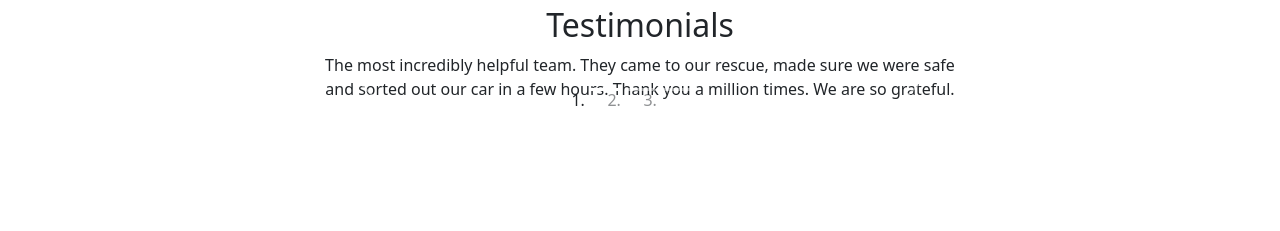
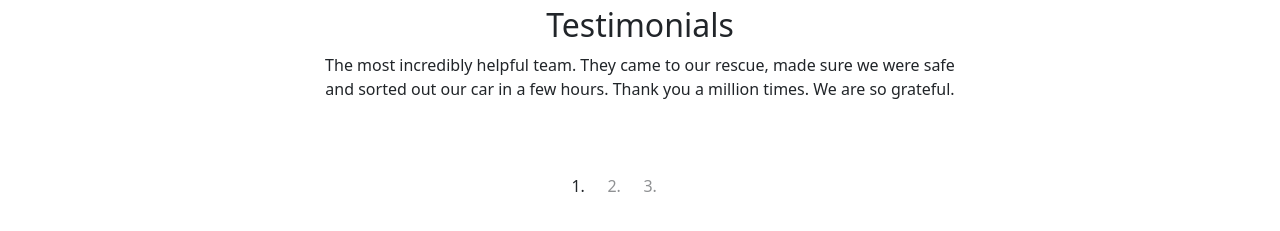
Before and after one commit to Luvuyotafeni/Garage-Front-end, a React (Create React App) app: page / in a window 1280 px wide. Shown: the part 2132-2363 px from the top of the page. Before the commit the page ends 2249 px from the top, so only its background shows below. Built offline with nearby package versions, Linux system fonts and the light colour scheme.

Commit message:
carousel fully funtional

```diff
--- a/src/Components/Home/Home.css
+++ b/src/Components/Home/Home.css
@@ -44,3 +44,9 @@
     margin-left: 20px;
     width: 100%;
 }
+
+.carousel {
+    width: 500px;
+    height: 150px;
+    margin: 0 auto 100px auto; /* Center the carousel horizontally */
+}
--- a/src/Components/Home/Home.jsx
+++ b/src/Components/Home/Home.jsx
@@ -2,6 +2,7 @@ import React from 'react'
 import './Home.css'
 import hero from "../Assets/download__14_-removebg-preview.png"
 import 'bootstrap/dist/css/bootstrap.min.css';
+import 'bootstrap/dist/js/bootstrap.bundle.min.js';
 import ai from '../Assets/artificial-intellegence_13320504.png'
 import engine from '../Assets/transport_14982232.png'
 import manual from '../Assets/manual-transmission_2557346.png'
```
